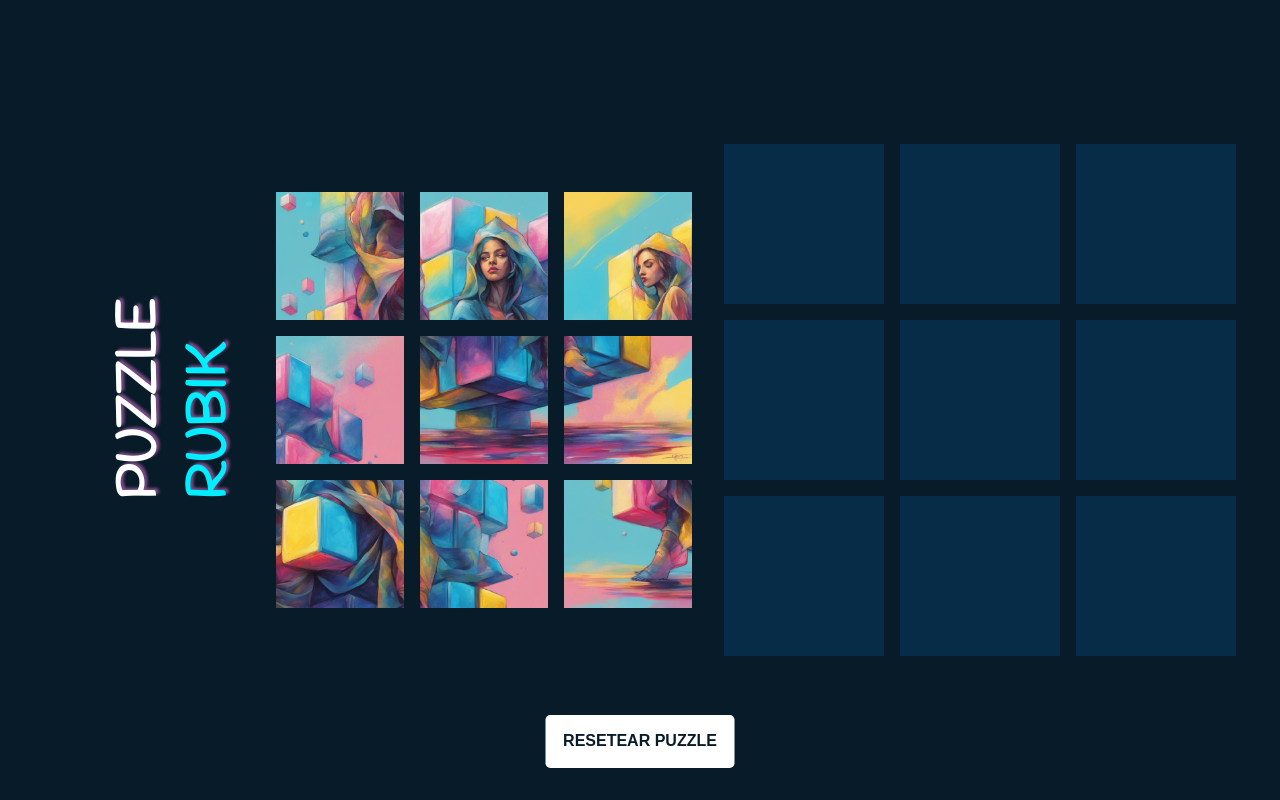
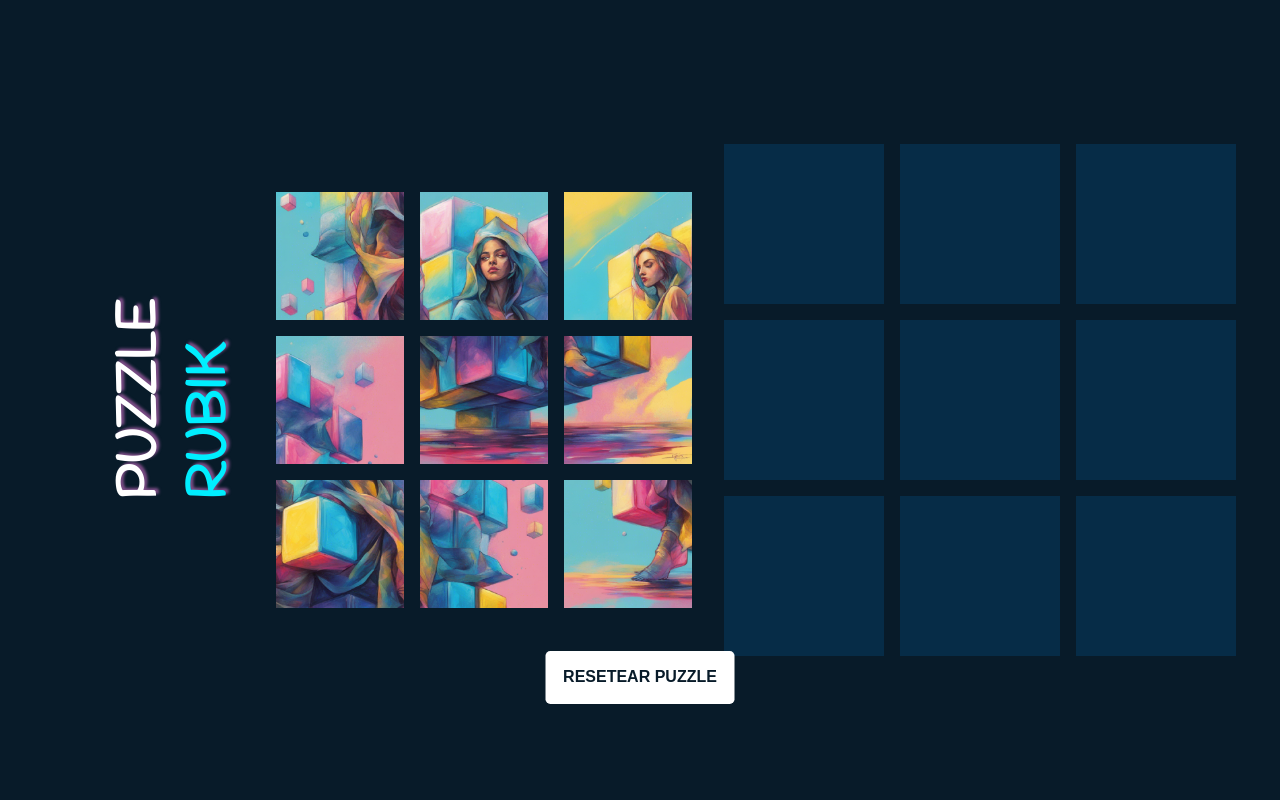
Before and after one commit to dwn10/Games-Utilities, a plain HTML site: page PUZZLE/index.html in a window 1280 px wide. Drawn offline with Linux system fonts and the light colour scheme.

Commit message:
reset-btn

```diff
--- a/PUZZLE/style.css
+++ b/PUZZLE/style.css
@@ -80,7 +80,7 @@ body{
 
 .reset{
     position: absolute;
-    bottom: 2rem;
+    bottom: 6rem;
     left: 50%;
     transform: translateX(-50%);
     padding: 1.1rem 1.1rem;
```
